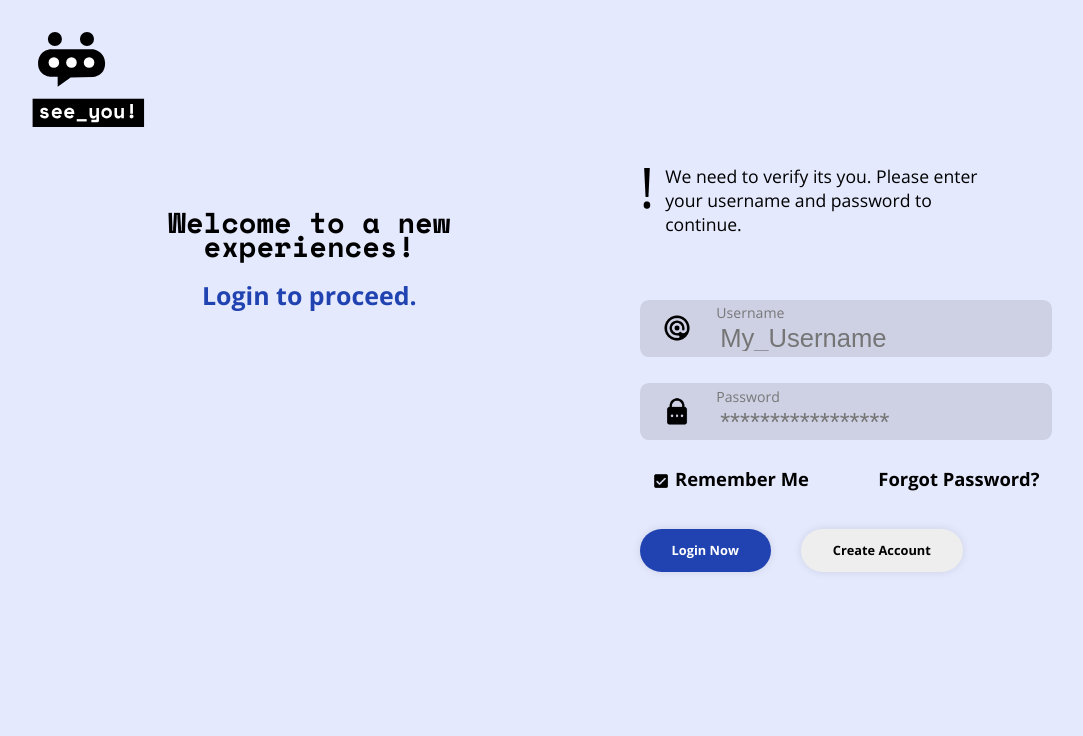
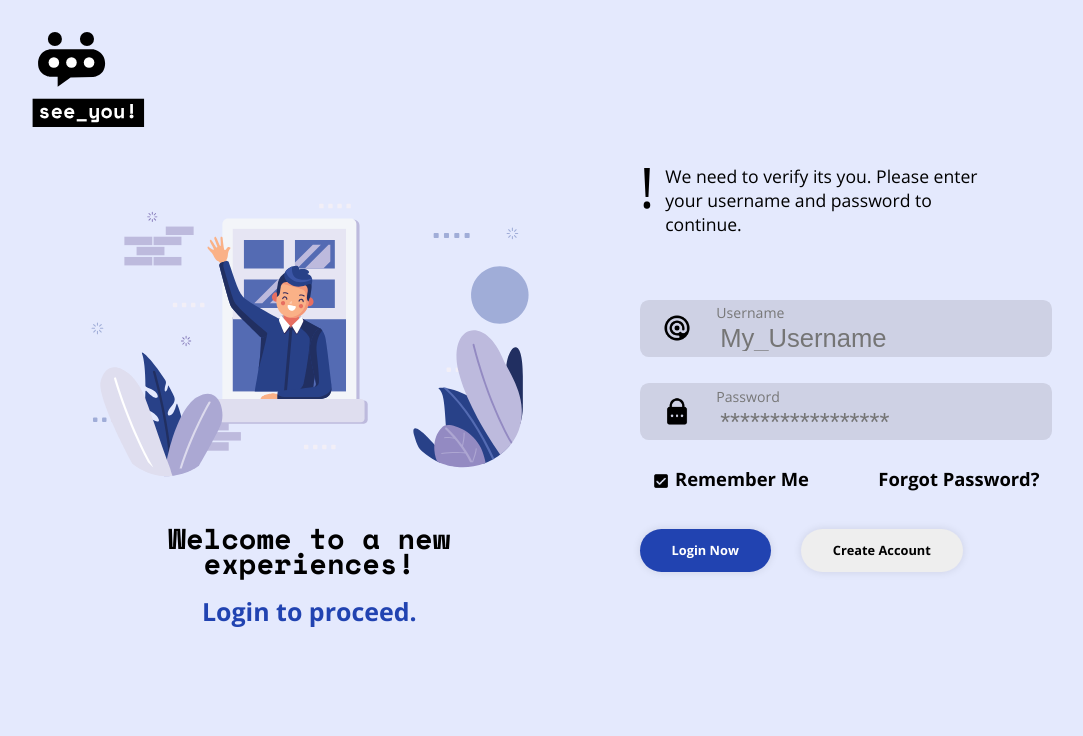
Before and after one commit to jassusharma660/SeeYou, a PHP site: page / in a window 1280 px wide. Shown: the part 27-763 px from the top of the page, without its empty margins (83-1166 px from the left). Run offline with PHP 8.4, Linux system fonts and the light colour scheme.

Commit message:
Added banner images

```diff
--- a/index.php
+++ b/index.php
@@ -27,6 +27,7 @@
     <main>
 
       <section id="left_pane" class="login_left_pane">
+        <img src="./assets/images/pictures/login.svg" width="100%"/>
         <h1>Welcome to a new experiences!</h1>
         <span class="blue bold">Login to proceed.</span>
       </section>
--- a/views/register.php
+++ b/views/register.php
@@ -27,6 +27,7 @@
       <section id="left_pane" class="register_left_pane">
         <h1>Welcome to the family!</h1>
         <span class="blue bold">Register to be a part of this journey.</span>
+        <img src="../assets/images/pictures/register.svg" width="100%"/>
       </section>
 
       <section id="right_pane" class="register_right_pane">
```
